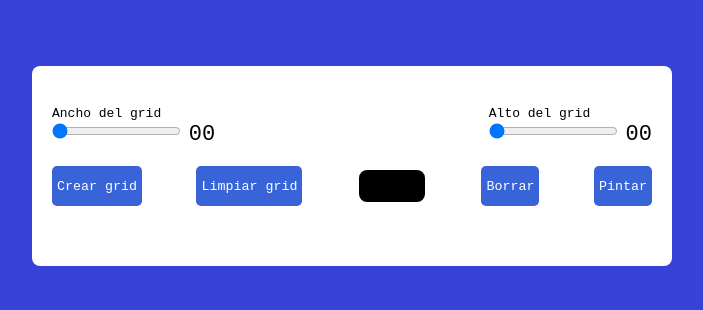
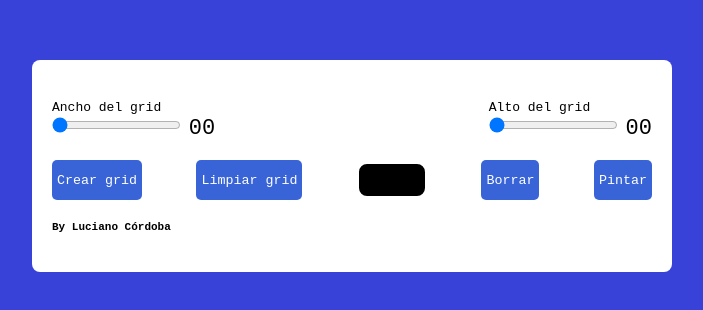
Before and after one commit to LucianoYass/Color-Grid-App, a plain HTML site: page index.html in a window 1280 px wide. Shown: the part 234-544 px from the top of the page, without its empty margins (288-991 px from the left). Drawn offline with Linux system fonts and the light colour scheme.

Commit message:
agregando nombre

```diff
--- a/index.html
+++ b/index.html
@@ -35,6 +35,11 @@
         <div class="container">
 
         </div>
+        <div>
+            <span class="subtitulo">
+                <h4>By Luciano Córdoba</h4>
+            </span>
+        </div>
     </div>
 
     <script defer src="scripts.js"></script>
--- a/styles.css
+++ b/styles.css
@@ -74,6 +74,10 @@ input[type="color"]::-moz-color-swatch{
     display: flex;
 }
 
+.subtitulo {
+    font-size: 11px;
+}
+
 @media only screen and (max-width: 768px) {
     .gridCol{
         height: 0.8em;
```
